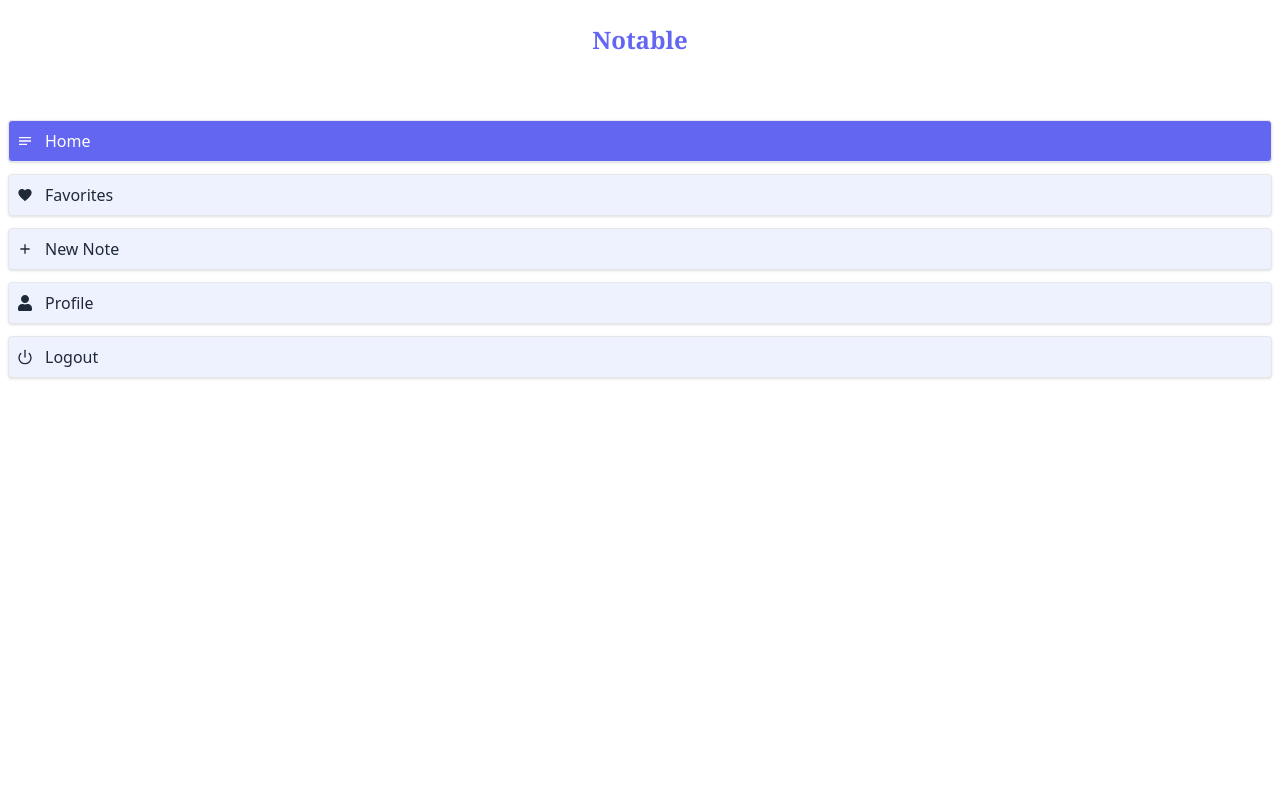
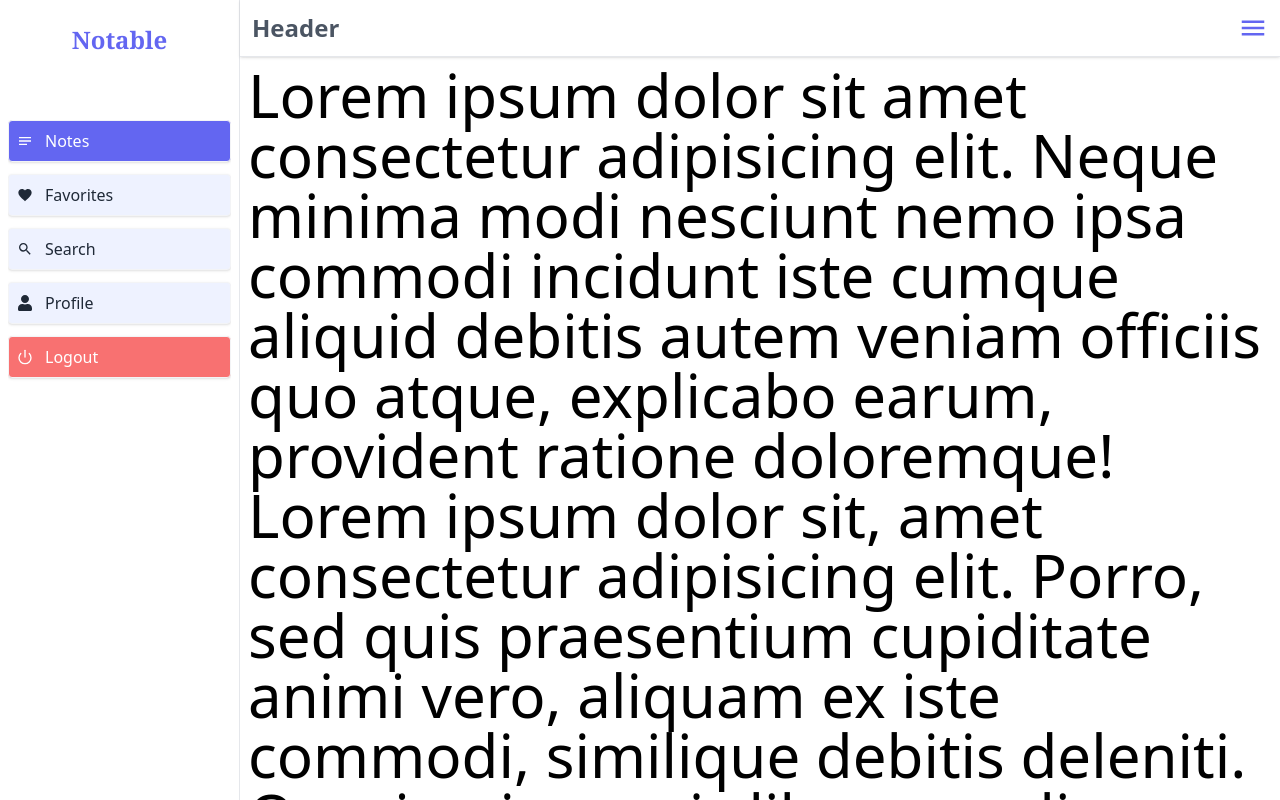
Before and after one commit to Ebenezeroffei/notable, a React (Create React App) app in the folder notable-frontend/: page / in a window 1280 px wide. Shown: the top 800 px of the page. Built offline with nearby package versions, Linux system fonts and the light colour scheme.

Commit message:
Feat: Desktop sidebar complete.

```diff
--- a/notable-frontend/src/App.js
+++ b/notable-frontend/src/App.js
@@ -1,6 +1,6 @@
 import React from 'react';
 import { BrowserRouter, Routes, Route } from 'react-router-dom';
-import NavBar from './components/Navbar';
+import NavBar from './components/Wrapper';
 import Login from './pages/Auth/Login';
 import Register from './pages/Auth/Register';
 
--- a/notable-frontend/src/components/Navbar/NavItem.js
+++ b/notable-frontend/src/components/Navbar/NavItem.js
@@ -3,26 +3,34 @@ import { Link } from 'react-router-dom';
 import { useNavStore } from '../../utils/store';
 
 
-const NavItem = ({ icon, text, index }) => {
+const NavItem = ({ icon, text, index, isLogout = false }) => {
     const currentNavIndex = useNavStore(state => state.currentNavIndex);
     const navigateTo = useNavStore(state => state.navigateTo);
 
     return (
         <>
             {
-                currentNavIndex === index
-                    ? <Link onClick={() => navigateTo(index)} className='w-full flex items-center  p-2 rounded border bg-indigo-500 shadow text-white mb-3'>
+                isLogout
+                    ? <Link className='w-full flex items-center border border-gray-100  p-2 rounded bg-red-400 shadow text-white mb-3 hover:bg-red-500'>
                         <span className='mr-3'>
                             {icon}
                         </span>
                         <span>{text}</span>
                     </Link>
-                    : <Link onClick={() => navigateTo(index)} className='w-full flex items-center  p-2 rounded border bg-indigo-50 shadow text-gray-800 hover:bg-indigo-100 mb-3'>
-                        <span className='mr-3'>
-                            {icon}
-                        </span>
-                        <span>{text}</span>
-                    </Link>
+                    : currentNavIndex === index
+                        ? <Link onClick={() => navigateTo(index)} className='w-full flex items-center border border-gray-100  p-2 rounded bg-indigo-500 shadow text-white mb-3'>
+                            <span className='mr-3'>
+                                {icon}
+                            </span>
+                            <span>{text}</span>
+                        </Link>
+                        : <Link onClick={() => navigateTo(index)} className='w-full flex items-center border border-gray-100  p-2 rounded bg-indigo-50 shadow text-gray-800 hover:bg-indigo-100 mb-3'>
+                            <span className='mr-3'>
+                                {icon}
+                            </span>
+                            <span>{text}</span>
+                        </Link>
+
             }
         </>
     );
--- a/notable-frontend/src/components/Navbar/NavItems.js
+++ b/notable-frontend/src/components/Navbar/NavItems.js
@@ -1,17 +1,17 @@
 import React from 'react';
 import NavItem from './NavItem';
-import { MdFavorite, MdOutlineNotes, MdAdd } from 'react-icons/md';
+import { MdFavorite, MdOutlineNotes, MdAdd, MdSearch } from 'react-icons/md';
 import { FaUser } from 'react-icons/fa';
 import { FiPower } from 'react-icons/fi';
 
 const NavItems = () => {
     return (
-        <section>
-            <NavItem icon={<MdOutlineNotes />} text="Home" index={0} />
+        <section className='h-[calc(100vh_-_120px)] overflow-auto'>
+            <NavItem icon={<MdOutlineNotes />} text="Notes" index={0} />
             <NavItem icon={<MdFavorite />} text="Favorites" index={1} />
-            <NavItem icon={<MdAdd />} text="New Note" index={2} />
+            <NavItem icon={<MdSearch />} text="Search" index={2} />
             <NavItem icon={<FaUser />} text="Profile" index={3} />
-            <NavItem icon={<FiPower />} text="Logout" index={4} />
+            <NavItem icon={<FiPower />} text="Logout" isLogout={true} index={4} />
         </section>
     );
 }
--- a/notable-frontend/src/components/Navbar/index.js
+++ b/notable-frontend/src/components/Navbar/index.js
@@ -6,7 +6,7 @@ import SearchBar from './Searchbar';
 const NavBar = () => {
     return (
         <header>
-            <nav className='p-2'>
+            <nav className='p-2 h-screen'>
                 <h1 className='text-center text-2xl font-semibold font-serif text-indigo-500 mb-16 mt-4'>Notable</h1>
                 {/* <SearchBar /> */}
                 <NavItems />
--- /dev/null
+++ b/notable-frontend/src/components/Wrapper/Header.js
@@ -0,0 +1,13 @@
+import React from 'react';
+import { MdMenu } from 'react-icons/md';
+
+const Header = () => {
+    return (
+        <section className='sticky bg-white bg-opacity-90 border-b w-full p-3 flex justify-between top-0 left-0 items-center shadow'>
+            <h1 className='text-2xl font-semibold text-gray-600'>Header</h1>
+            <MdMenu className='text-indigo-500 hover:text-indigo-800 cursor-pointer transition-colors duration-250' size={30} />
+        </section>
+    );
+}
+
+export default Header;
--- /dev/null
+++ b/notable-frontend/src/components/Wrapper/index.js
@@ -0,0 +1,29 @@
+import React from 'react';
+import Navbar from '../Navbar'
+import Header from './Header';
+
+const Wrapper = () => {
+    return (
+        <>
+            <section className='fixed w-60 h-full bg-white border-r left-0 top-0'>
+                <Navbar />
+            </section>
+            <main className='flex'>
+                <section className='flex-none w-60 bg-white'>
+                </section>
+                <section className='w-full relative'>
+                    <Header />
+                    <h1 className="text-6xl m-2">
+                        Lorem ipsum dolor sit amet consectetur adipisicing elit. Neque minima modi nesciunt nemo ipsa commodi incidunt iste cumque aliquid debitis autem veniam officiis quo atque, explicabo earum, provident ratione doloremque!
+                        Lorem ipsum dolor sit, amet consectetur adipisicing elit. Porro, sed quis praesentium cupiditate animi vero, aliquam ex iste commodi, similique debitis deleniti. Quasi quis omnis libero modi inventore quidem ducimus!
+                        Lorem ipsum dolor sit amet consectetur, adipisicing elit. Voluptatem, ipsum totam alias similique nesciunt quam perferendis sed eveniet labore exercitationem, a sapiente praesentium sint excepturi distinctio ea corporis. Consequuntur, facere!
+                        Lorem ipsum, dolor sit amet consectetur adipisicing elit. Provident, rerum ducimus! Quod voluptatem, quam voluptas soluta unde eum ut dignissimos neque eius architecto voluptates dolor alias error sit facere illum.
+                        Lorem ipsum dolor sit amet consectetur adipisicing elit. Architecto consequuntur harum sed ducimus optio eius voluptate quos dignissimos recusandae et, asperiores molestias exercitationem ex, repudiandae numquam saepe. Deleniti, suscipit quam!
+                    </h1>
+                </section>
+            </main>
+        </>
+    );
+}
+
+export default Wrapper;
```
Also changed, not shown: notable-frontend/src/pages/Auth/Home.js (added, +8 -0 lines).
